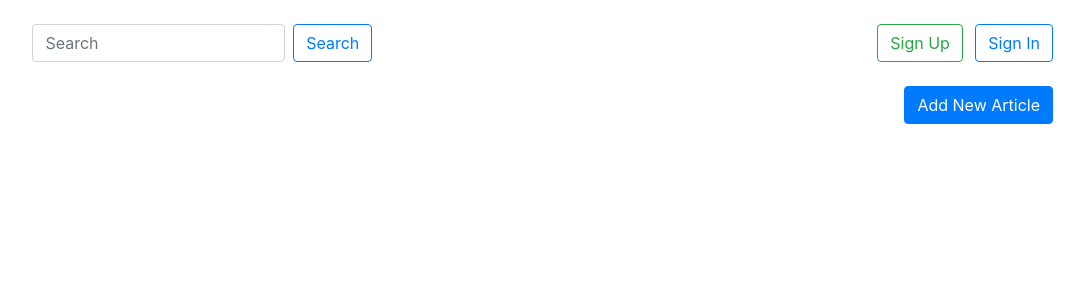
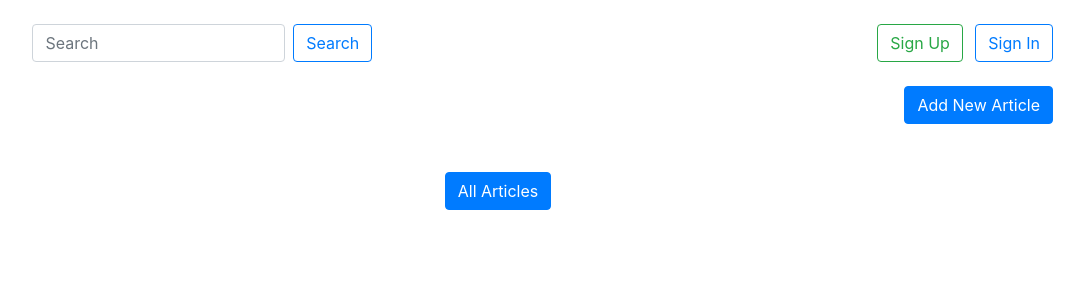
Before and after one commit to Youcode-Classe-E-2023-2024/elmehdi_elfari_Wiki, a PHP site: page /views/wiki_view.php in a window 1280 px wide. Shown: the part 58-358 px from the top of the page, without its empty margins (142-1226 px from the left). Run offline with PHP 8.4, Linux system fonts and the light colour scheme; the template is opened without the code that fills it, so the values that code supplies are empty.

Commit message:
view wiki

```diff
--- a/views/wiki_view.php
+++ b/views/wiki_view.php
@@ -122,6 +122,11 @@
                 </div>
             <?php endforeach; ?>
         </div>
+        <div class="row mt-4">
+            <div class="col-md-12 text-center">
+                <a href="index.php?page=allofarticles" class="btn btn-primary">All Articles</a>
+            </div>
+        </div>
 
 
         <script src="https://stackpath.bootstrapcdn.com/bootstrap/4.5.2/js/bootstrap.min.js"></script>
```
